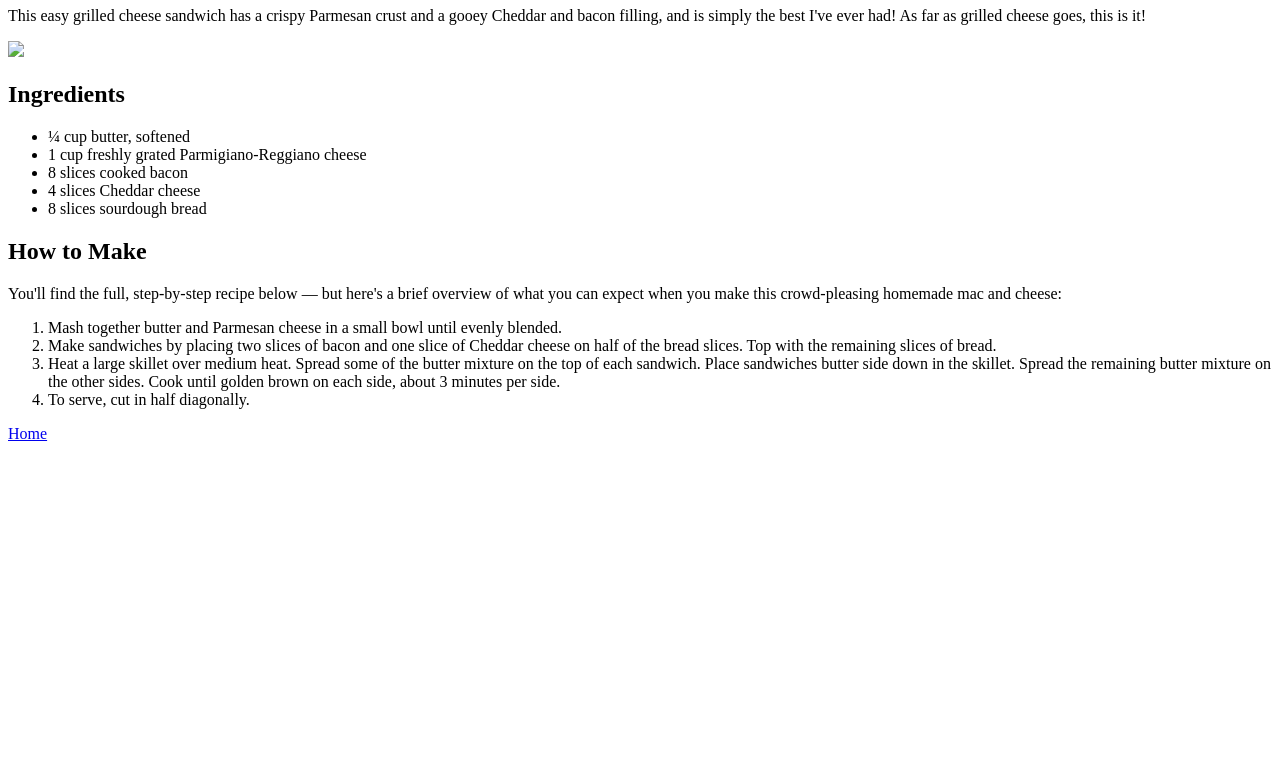
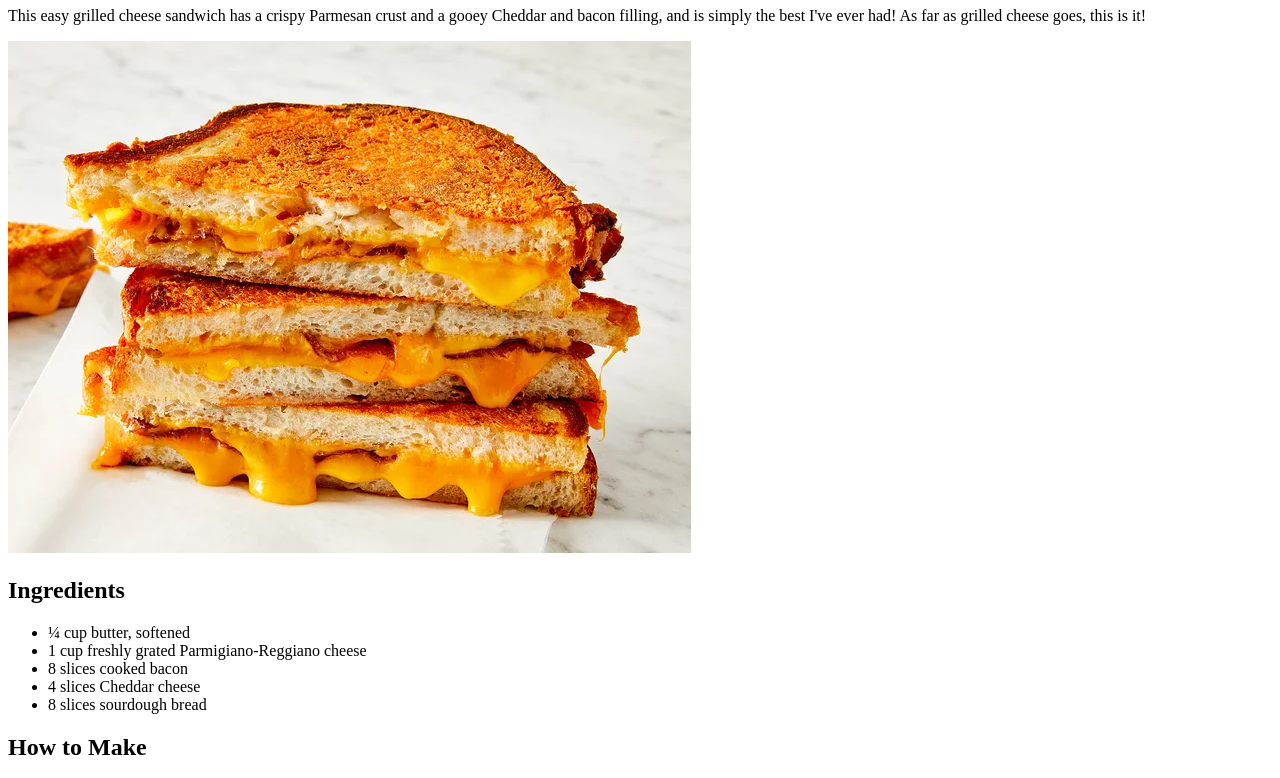
Before and after one commit to crocop07/odin-recipes, a plain HTML site: page recipes/grilledcheese.html in a window 1280 px wide. Shown: the part 73-851 px from the top of the page. Before the commit the page ends 800 px from the top, so only its background shows below. Drawn offline with Linux system fonts and the light colour scheme.

Commit message:
Link updated for grilledcheese
Previously had incorrect image linked, changed to correct one.

```diff
--- a/recipes/grilledcheese.html
+++ b/recipes/grilledcheese.html
@@ -10,7 +10,7 @@
     <p>
         This easy grilled cheese sandwich has a crispy Parmesan crust and a gooey Cheddar and bacon filling, and is simply the best I've ever had! As far as grilled cheese goes, this is it!
     </p>
-        <img src="./images/macCheese.webp" ></a>
+        <img src="./images/grilledcheese.webp" ></a>
 
         <h2>Ingredients</h2>
         <ul>
```
